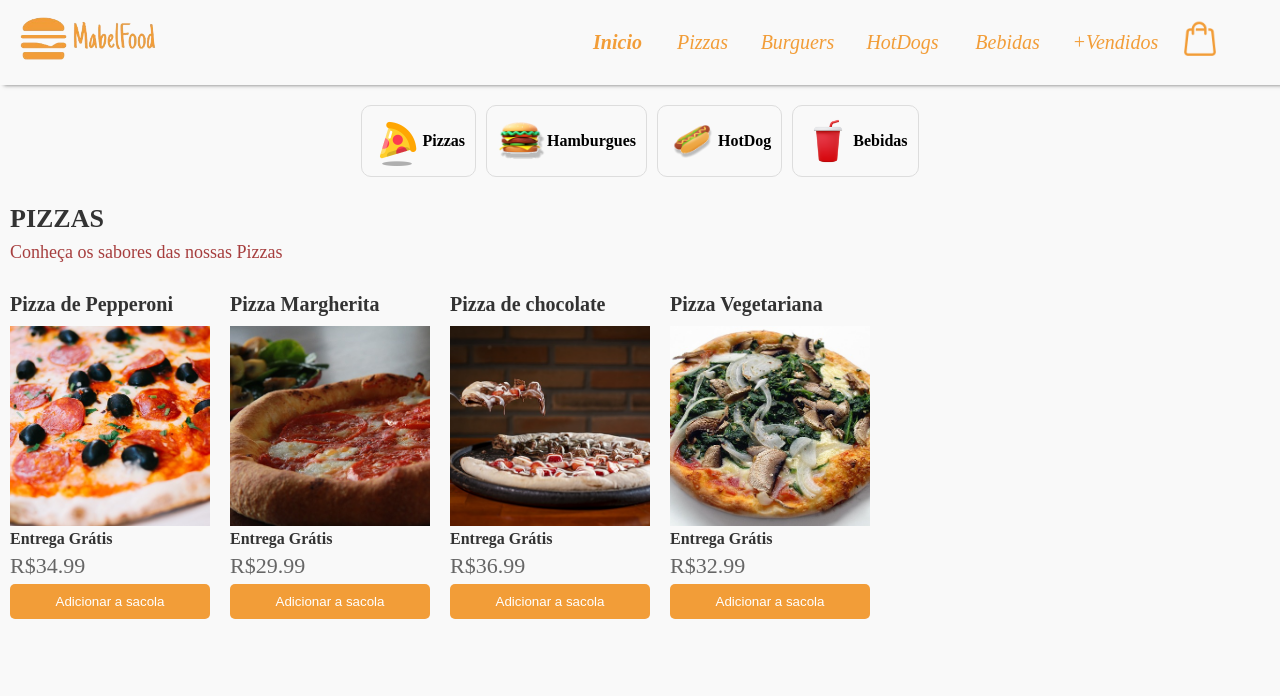
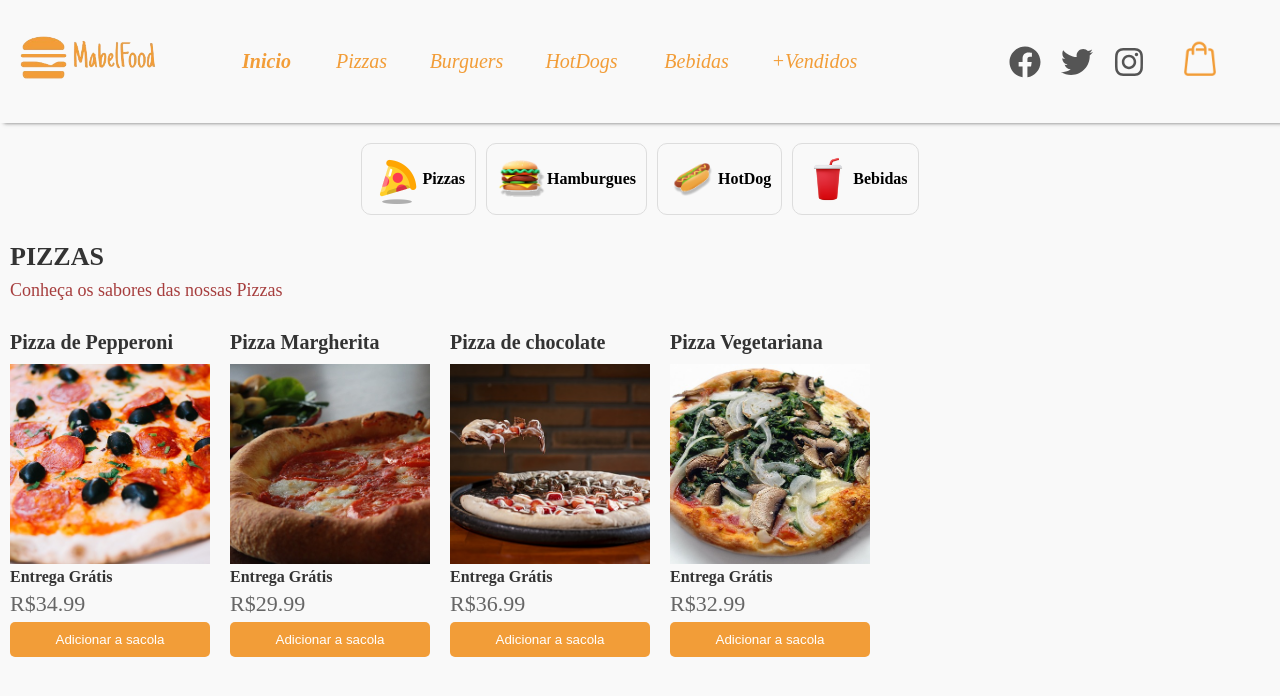
Before and after one commit to MateusProDev/MabelFood, a React (Create React App) app: page /Pizzas in a window 1280 px wide. Shown: the top 696 px of the page. Built offline with nearby package versions, Linux system fonts and the light colour scheme.

Commit message:
add componentes de midias e responsividade

```diff
--- a/package.json
+++ b/package.json
@@ -13,6 +13,7 @@
     "react": "^18.2.0",
     "react-bootstrap": "^2.10.0",
     "react-dom": "^18.2.0",
+    "react-icons": "^5.2.1",
     "react-router-dom": "^6.22.0",
     "react-scripts": "^5.0.1",
     "react-slick": "^0.30.1",
--- a/src/components/NavBar.css
+++ b/src/components/NavBar.css
@@ -37,7 +37,7 @@ body {
   flex-direction: column;
   align-items: center;
   margin: 0;
-  width: 105px;
+  width: 115px;
   overflow: hidden;
 }
 /* Estiliza o primeiro item da lista */
--- a/src/components/NavBar.jsx
+++ b/src/components/NavBar.jsx
@@ -1,6 +1,7 @@
 import React, { useState } from "react";
 import { Link } from "react-router-dom";
-import { useNavigate } from 'react-router-dom';
+import SocialMedia from "./SocialMedias";
+import { useNavigate } from "react-router-dom";
 import "./NavBar.css"; // Certifique-se de importar o arquivo de estilos
 
 const NavBar = ({ cart, total }) => {
@@ -18,10 +19,14 @@ const NavBar = ({ cart, total }) => {
   };
 
   const handleFinalizePurchase = () => {
-    const message = cart.map(item => `${item.name} - R$${item.price.toFixed(2)}`).join("\n");
+    const message = cart
+      .map((item) => `${item.name} - R$${item.price.toFixed(2)}`)
+      .join("\n");
     const totalValue = Number(total).toFixed(2); // Corrigido para garantir que total seja um número
     const whatsappMessage = `Desejo concluir meu pedido:\n\n${message}\n\nTotal: R$${totalValue}\n\nPreencha as informações:\n\nNome:\nEndereço:\nForma de pagamento:\nPix, Debito, Credito`;
-    const whatsappUrl = `https://api.whatsapp.com/send?phone=5585991470709&text=${encodeURIComponent(whatsappMessage)}`;
+    const whatsappUrl = `https://api.whatsapp.com/send?phone=5585991470709&text=${encodeURIComponent(
+      whatsappMessage
+    )}`;
     window.open(whatsappUrl, "_blank");
   };
   const navigate = useNavigate();
@@ -29,7 +34,12 @@ const NavBar = ({ cart, total }) => {
   return (
     <nav className={`navbar ${isMenuOpen ? "open" : ""}`}>
       <div className="logo-container">
-        <img src="./img/Logo.png" alt="Logo" className="logo" onClick={() => navigate('/')}/>
+        <img
+          src="./img/Logo.png"
+          alt="Logo"
+          className="logo"
+          onClick={() => navigate("/")}
+        />
       </div>
       <ul className={`nav-links ${isMenuOpen ? "open" : ""}`}>
         <li>
@@ -50,6 +60,9 @@ const NavBar = ({ cart, total }) => {
         <li>
           <Link to="/MaisVendidos">+Vendidos</Link>
         </li>
+        <div>
+          <SocialMedia />
+        </div>
       </ul>
       <div className="boxCar" onClick={handleCartToggle}>
         <img src="./img/ShoppingBag.png" alt="Cart" className="cart-icon" />
@@ -73,7 +86,11 @@ const NavBar = ({ cart, total }) => {
           <strong>Total:</strong>
           <span id="total-carrinho">{" R$" + Number(total).toFixed(2)}</span>
         </div>
-        <button className="btnCar" type="button" onClick={handleFinalizePurchase}>
+        <button
+          className="btnCar"
+          type="button"
+          onClick={handleFinalizePurchase}
+        >
           Finalizar Compra
         </button>
       </section>
--- /dev/null
+++ b/src/components/SocialMedias.css
@@ -0,0 +1,41 @@
+.social-media {
+  display: flex;
+  justify-content: center;
+  gap: 20px;
+  padding: 25px 20px 20px 20px;
+  margin-left: 120px;
+}
+
+.icon {
+  color: #555;
+  font-size: 2rem;
+  transition: color 0.3s, transform 0.3s;
+}
+
+.icon:hover {
+  color: #f29d38;
+  transform: scale(1.1);
+}
+
+/* Estilos responsivos */
+@media (max-width: 768px) {
+  .social-media {
+    gap: 15px;
+    margin-left: -270px;
+    width: auto;
+  }
+  .icon {
+    font-size: 1.6rem;
+  }
+}
+
+@media (max-width: 480px) {
+  .social-media {
+    gap: 10px 15px;
+    width: auto;
+    margin-left: -270px;
+  }
+  .icon {
+    font-size: 1.5rem;
+  }
+}
--- /dev/null
+++ b/src/components/SocialMedias.jsx
@@ -0,0 +1,21 @@
+import React from 'react';
+import { FaFacebook, FaTwitter, FaInstagram } from 'react-icons/fa';
+import './SocialMedias.css';
+
+const SocialMedias = () => {
+  return (
+    <div className="social-media">
+      <a href="https://facebook.com" target="_blank" rel="noopener noreferrer">
+        <FaFacebook className="icon" />
+      </a>
+      <a href="https://twitter.com" target="_blank" rel="noopener noreferrer">
+        <FaTwitter className="icon" />
+      </a>
+      <a href="https://instagram.com" target="_blank" rel="noopener noreferrer">
+        <FaInstagram className="icon" />
+      </a>
+    </div>
+  );
+};
+
+export default SocialMedias;
```
Also changed, not shown: 1 other file (tests, documents, lock files or other folders).
